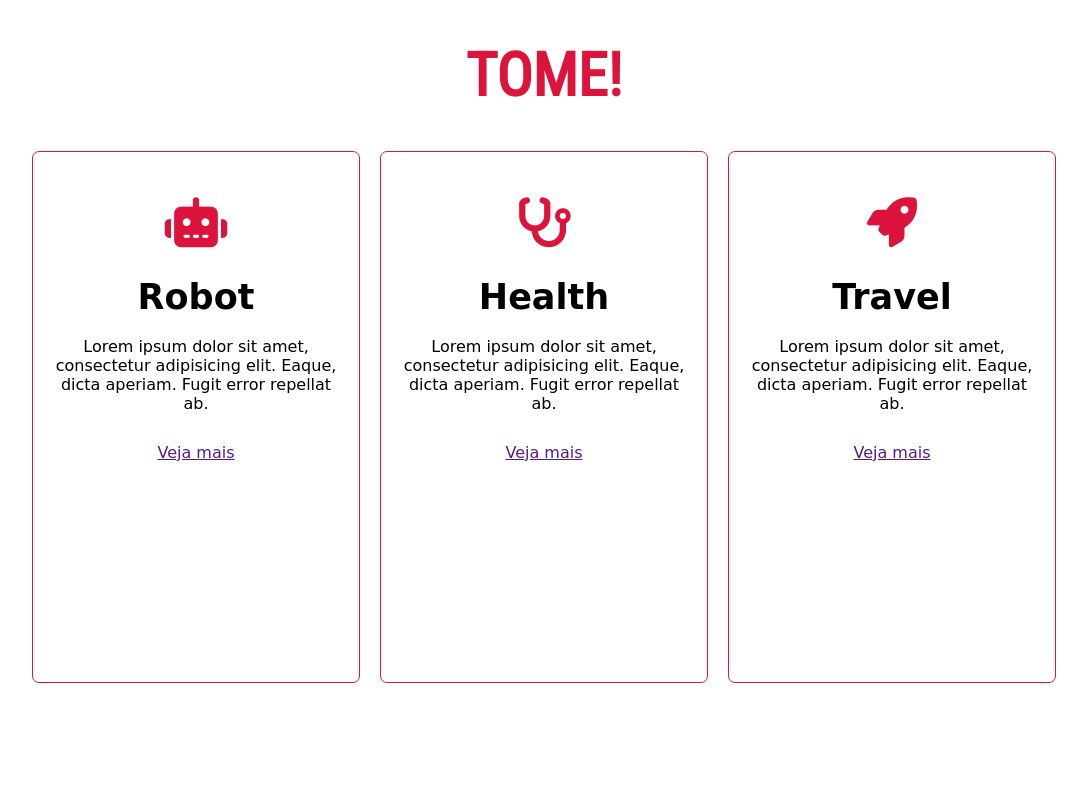
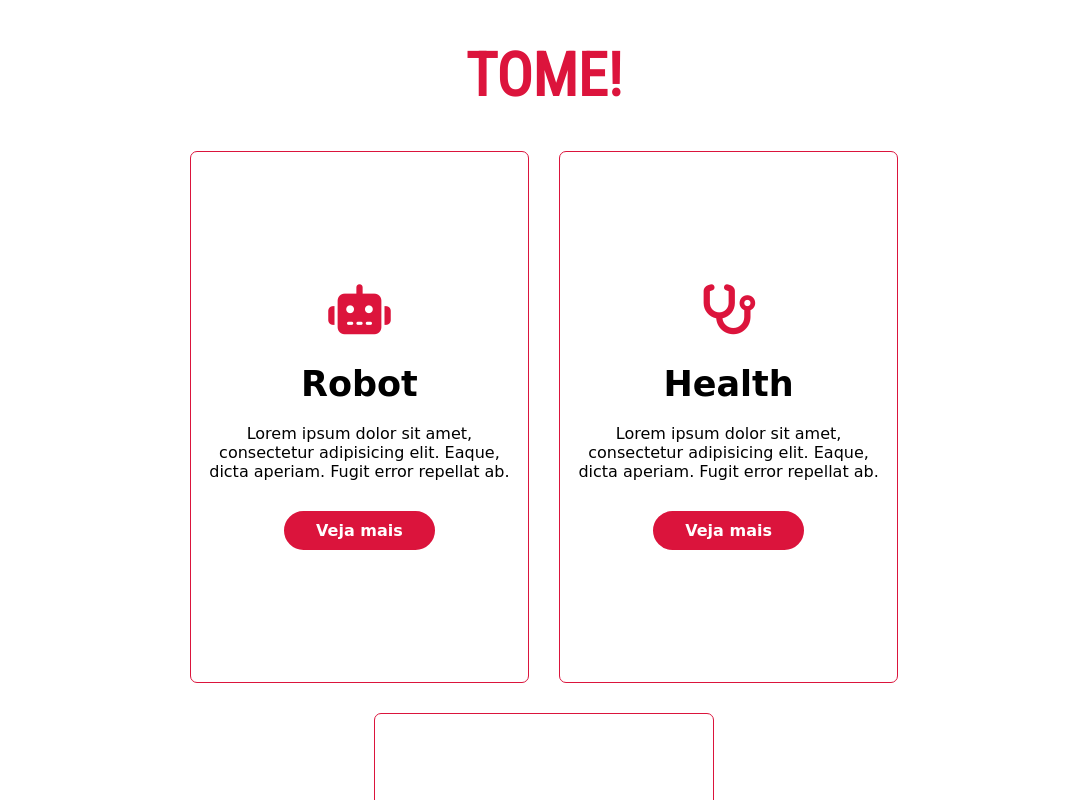
Before and after one commit to theylorantunes/WebTokioFiap, a plain HTML site: page pagininha/index.html in a window 1280 px wide. Shown: the top 800 px of the page, without its empty margins (96-1183 px from the left). Drawn offline with Linux system fonts and the light colour scheme; a web font is replaced by a local one.

Commit message:
quase final mesmo

```diff
--- a/pagininha/css/style.css
+++ b/pagininha/css/style.css
@@ -23,7 +23,8 @@ p{
     display: flex;
     justify-content: center;
     align-items: center;
-    gap: 20px;
+    gap: 30px;
+    flex-wrap: wrap;
 
 
 }
@@ -35,8 +36,20 @@ p{
     text-align: center;
     height: 500px;
     padding: 15px;
+    display: flex;
+    flex-direction: column;
+    align-items: center;
+    justify-content: center;
+    width: 30%;
 
 
+
+}
+
+.card-item:hover{
+
+    transform: scale(1.1);
+    transition: 500ms;
 }
 
 .icone{
@@ -45,7 +58,12 @@ p{
 
     font-size: 50px;
     color: #dc143c;
-    margin: 30px 0;
+    margin-bottom: 30px;
+}
+
+.icone:hover{
+    transform: rotate(360deg);
+    transition: 1s;
 }
 
 .card-item h2{
@@ -59,3 +77,29 @@ p{
     font-weight: 500;
     margin-bottom:30px;
 }
+
+.btn{
+
+
+    text-decoration: none;
+    border: 2px solid #db143c;
+    color: #FFF;
+    background-color: #db143c;
+    font-weight: 800;
+    padding: 8px 30px;
+    border-radius: 70px;
+    transition: 500ms;
+}
+
+.btn:hover{
+
+    background-color: transparent;
+    color: #db143c;
+}
+
+@media(max-width:1024px){
+.card-item{
+    width: 80%;
+}
+
+}
```
